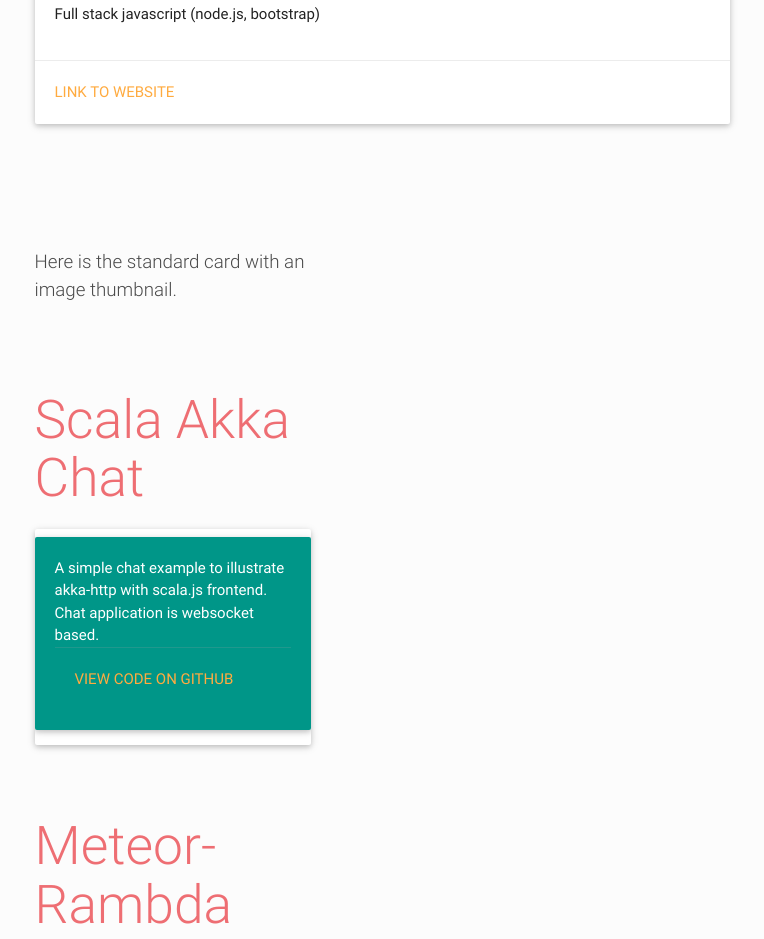
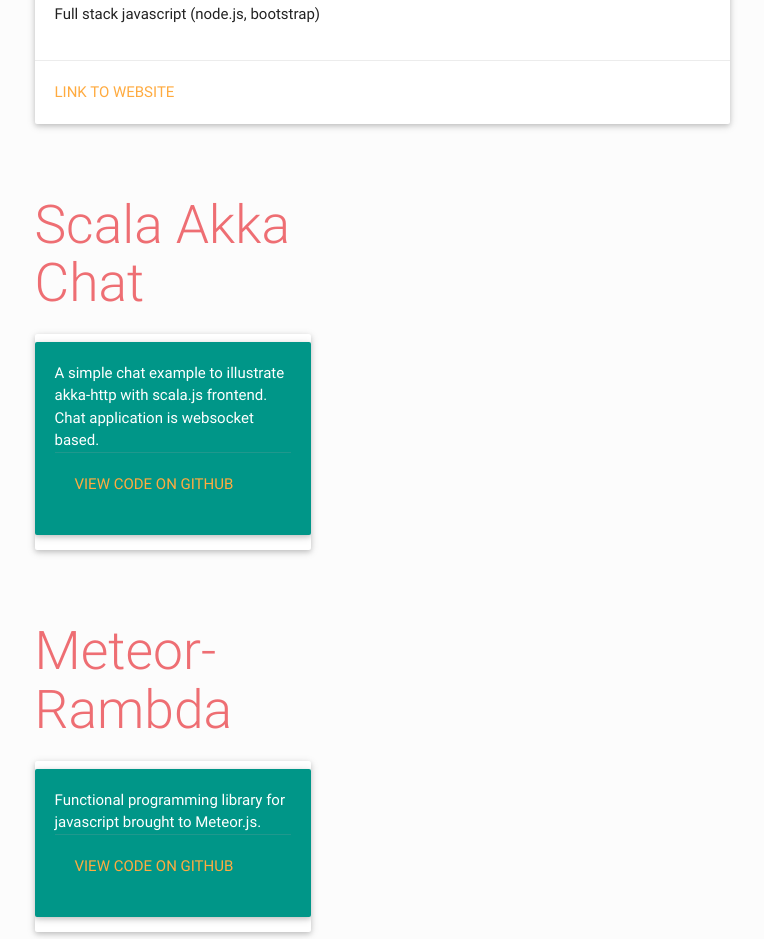
Before and after one commit to tabruhn/tabruhn.github.io, a website: page portfolio.html in a window 1280 px wide. Shown: the part 1192-2131 px from the top of the page, without its empty margins (306-1070 px from the left). Drawn offline with nearby package versions, Linux system fonts and the light colour scheme.

Commit message:
bug fixes and text cleanup

```diff
--- a/portfolio.html
+++ b/portfolio.html
@@ -102,12 +102,6 @@
               </div>
             </div>
           </div>
-          <div class="col s12 m5">
-            <br><br><br><br>
-            <p class="caption">
-             Here is the standard card with an image thumbnail.
-            </p>
-          </div>
         </div>
       </div>
 
@@ -135,7 +129,7 @@
             </div> -->
         </div>
       </div>
-      <div id="ramda" class="section scrollspy">
+      <div id="rambda" class="section scrollspy">
         <div class="row">
           <!-- Card Panel -->
           <div class="col s12 m5">
```
